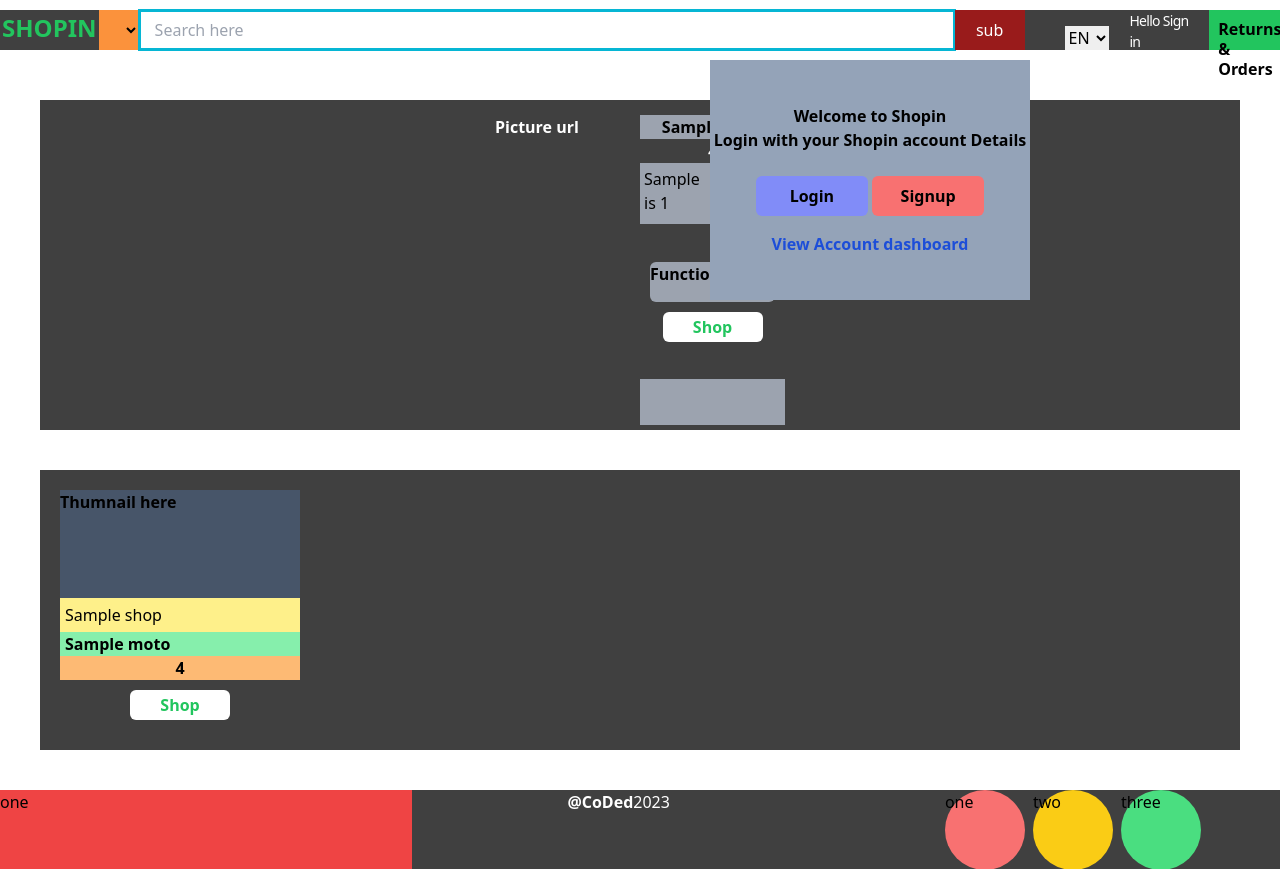
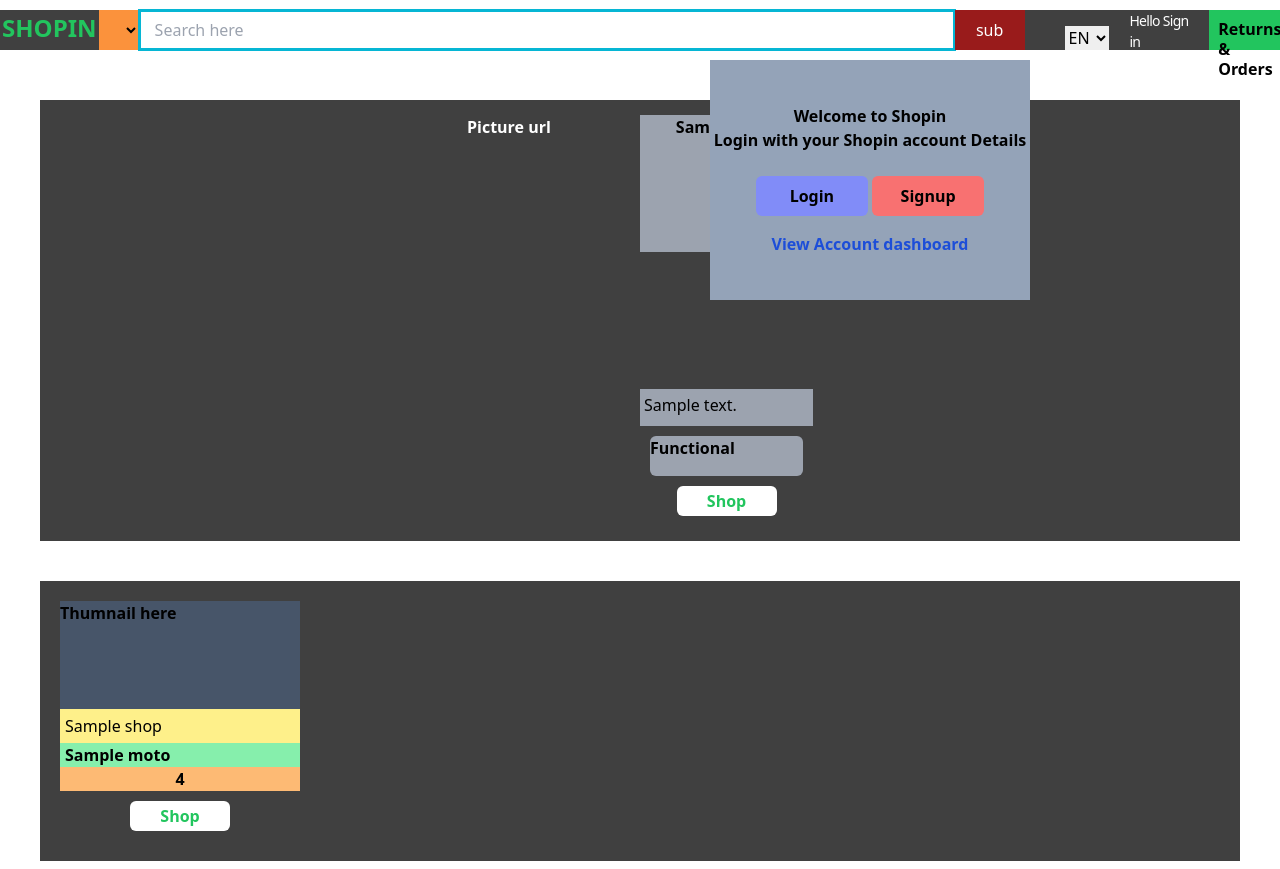
Before and after one commit to CoDedArch/Shopin-Backend, a Django app: template templates/shopin/index.html in a window 1280 px wide; the page is wider, and only the part inside the window is pictured. Shown: the top 869 px of that part. Run offline with Django 4.2, Linux system fonts and the light colour scheme; the template is opened without the code that fills it: most values are stand-ins (such as "Sample title", 1, 10 or a date in 2020); lists and menus that the app fills with data are empty; style sheets or scripts are compiled from the project's sources.

Commit message:
properly adjust divs sizes

```diff
--- a/templates/shopin/index.html
+++ b/templates/shopin/index.html
@@ -5,20 +5,20 @@ j
 </div> -->
 {%endblock%}
 {%block content%}
-<div class="bg-black-400 xl:m-10 flex space-x-2 flex-wrap justify-center pt-[10px]">
+<div class="bg-black-400 flex xl:m-10 space-x-4 flex-wrap p-[10px] justify-center">
     {% for shop in top_rated %}
     <!-- change of business logic. This div is to show list of only 5 rated -->
-        <div class="flex bg-{{shop.Color}}-400 basis-1/4 h-[20em] rounded-md p-[5px]">
-            <div class="bg-inherit font-bold text-white basis-1/2">
+        <div class="grid grid-cols-2 bg-{{shop.Color}}-400 basis-[356px] h-[421px] rounded-md p-[5px]">
+            <div class="bg-inherit font-bold text-white">
                 Picture url
             </div>
-            <div class="bg-gray-400 basis-1/2 flex flex-col">
+            <div class="bg-gray-400 grid grid-rows-2">
                 <p class="text-center font-bold">{{shop.Title}}</p>
                 <div class="bg-black-400 text-white flex flex-row justify-center xl:mb-[0px]">
                     {{shop.Rating}}
                 </div>
                 <div class="">
-                    <p class="lg:mb-[5px] p-[4px] text-justify inline-block">{{shop.Description}} size is {{length}}</p>
+                    <p class="lg:mb-[5px] p-[4px] inline-block">{{shop.Description}}</p>
                 </div>
                 <div class="bg-black-400 flex flex-col justify-center basis-1/2 p-[10px] ">
                     <div class="bg-gray-400 rounded-md h-[40px] font-bold mb-[10px]">Functional</div>
@@ -39,7 +39,7 @@ j
         </div>
         <div class="bg-slate-600 basis-1/2">
             <p class="bg-yellow-200 p-[5px]">{{all_shops.Title}}</p>
-            <p class="bg-green-300 truncate pl-[5px] font-semibold">{{all_shops.Moto}}</p>
+            <p class="bg-green-300 truncate pl-[5px] font-semibold">{{all_shops.Moto|truncatechars:20}}</p>
             <p class="bg-orange-300 truncate text-center font-semibold">{{all_shops.Rating}}</p>
             <div class="bg-black-400 p-[10px] flex flex-row justify-center">
                 <button class="transition ease-in-out delay-150 hover:-translate-y-1 hover:scale-110 duration-300 hover:bg-green-500 h-[30px] w-[100px] font-bold rounded-md bg-white text-green-500 hover:text-black-400 hover:shadow-md hover:shadow-emerald-300">Shop</button>
```
